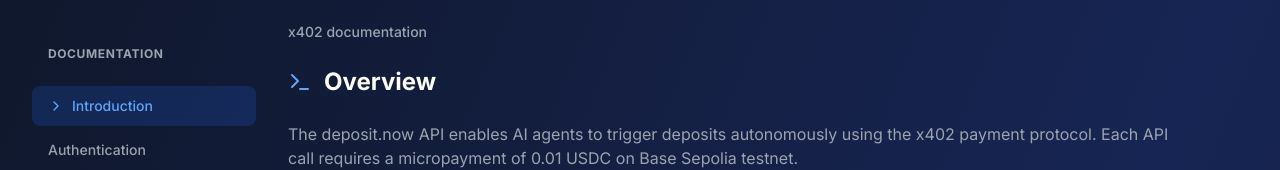
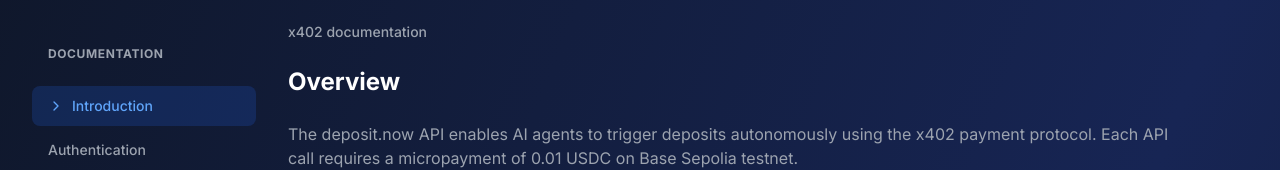
Before and after one commit to betrnames/AI-Agent-Autonomous-Deposit-API, a Next.js app: page /docs in a window 1280 px wide. Shown: the part 140-310 px from the top of the page. Built offline with nearby package versions, Linux system fonts and the light colour scheme.

Commit message:
Updated page.tsx

```diff
--- a/app/docs/page.tsx
+++ b/app/docs/page.tsx
@@ -150,7 +150,6 @@ export default function DocsPage() {
             <div className="space-y-12 mb-16">
               <div id="introduction" className="space-y-6">
                 <div className="flex items-center gap-3 mb-4">
-                  <Terminal className="h-6 w-6 text-blue-400" />
                   <h2 className="text-2xl font-bold text-white">Overview</h2>
                 </div>
                 <p className="text-gray-400">
```
